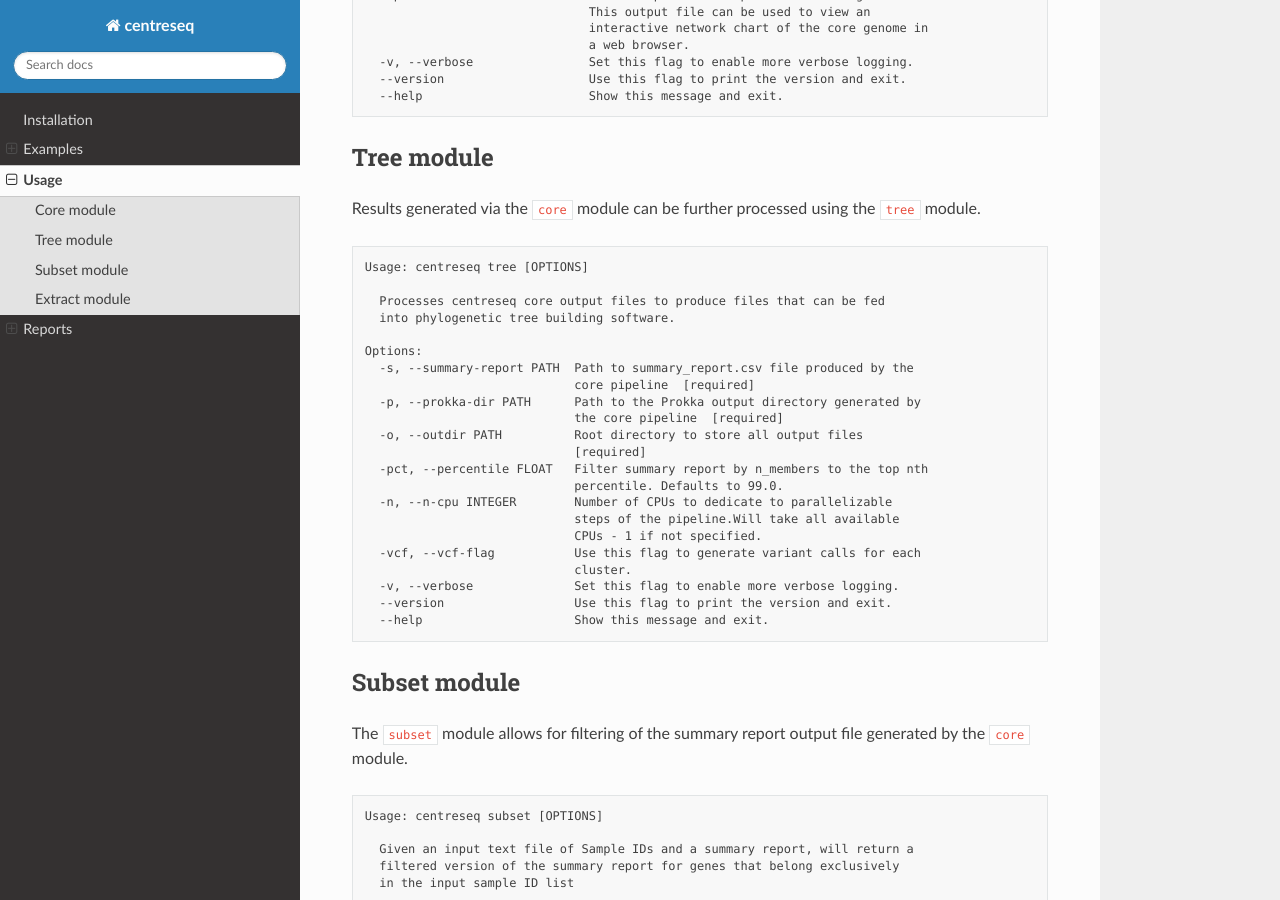
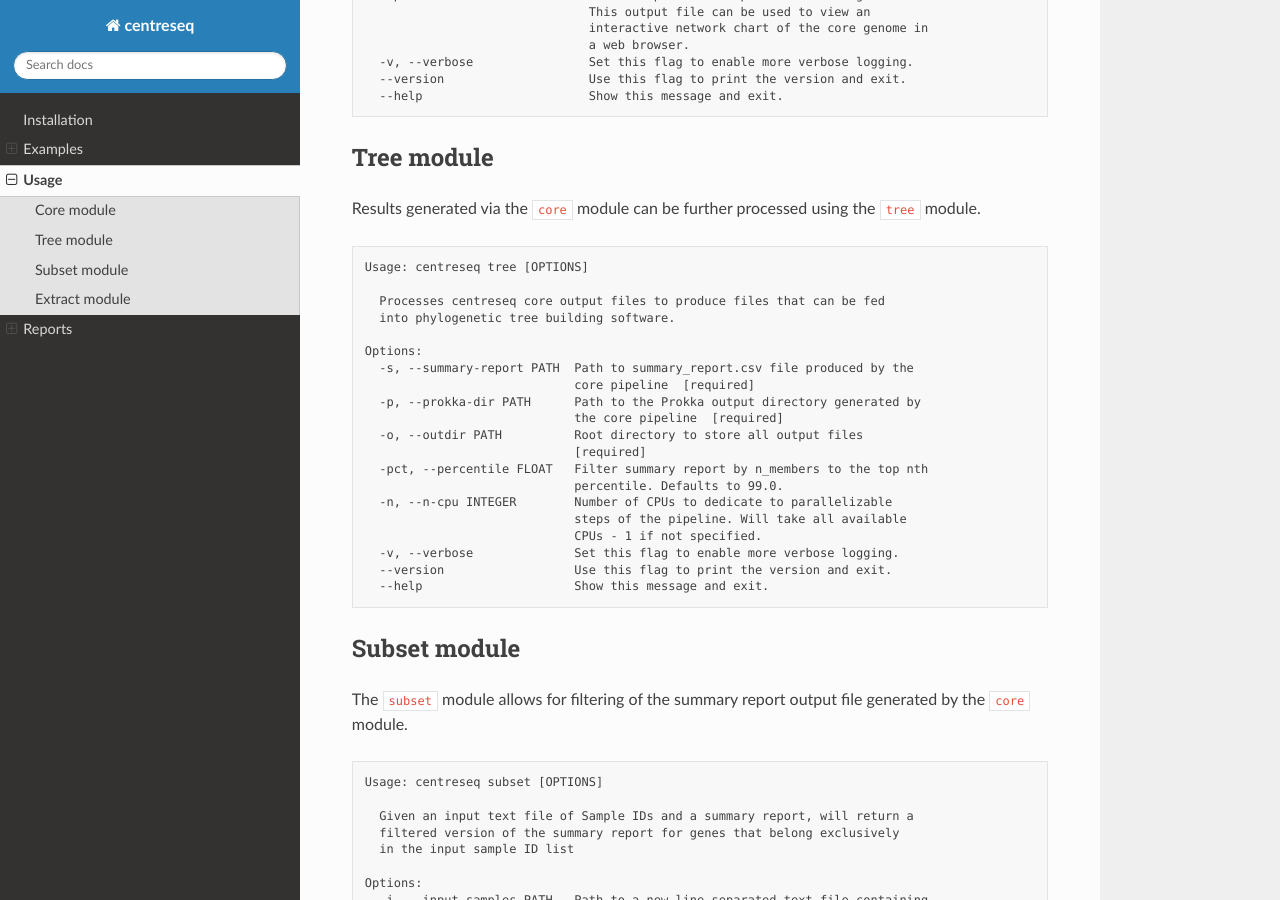
Before and after one commit to BFSSI-Bioinformatics-Lab/centreseq, a Sphinx documentation site: the page built from docs/usage.rst, in a window 1280 px wide and 900 px high, scrolled down 1181 px. Built offline with Sphinx 7.4.7 and the Read the Docs theme 2.0.0, drawn with Linux system fonts in a browser that asks for light colours.

Commit message:
Remove deprecated flag from tree

```diff
--- a/docs/usage.rst
+++ b/docs/usage.rst
@@ -93,10 +93,8 @@
       -pct, --percentile FLOAT   Filter summary report by n_members to the top nth
                                  percentile. Defaults to 99.0.
       -n, --n-cpu INTEGER        Number of CPUs to dedicate to parallelizable
-                                 steps of the pipeline.Will take all available
+                                 steps of the pipeline. Will take all available
                                  CPUs - 1 if not specified.
-      -vcf, --vcf-flag           Use this flag to generate variant calls for each
-                                 cluster.
       -v, --verbose              Set this flag to enable more verbose logging.
       --version                  Use this flag to print the version and exit.
       --help                     Show this message and exit.
```
